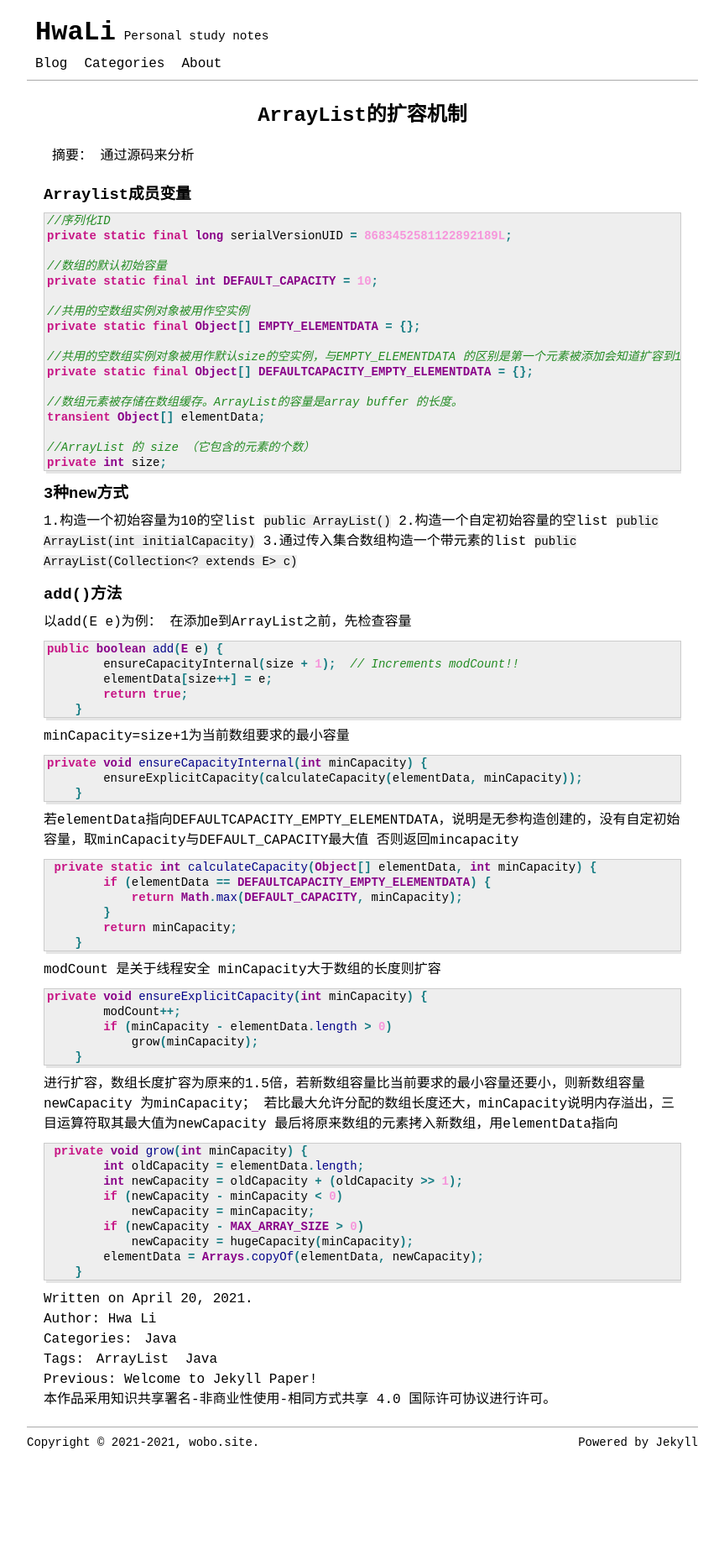
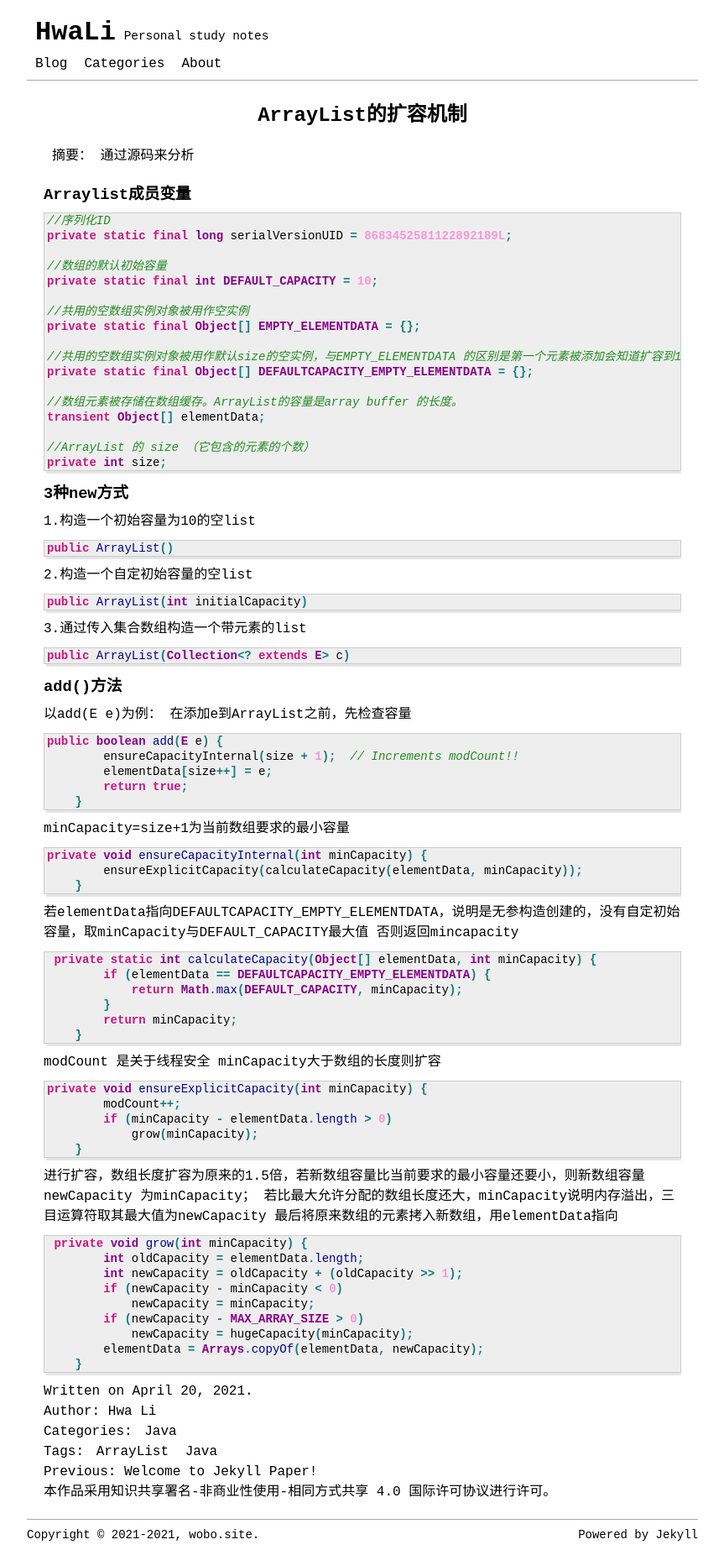
Before and after one commit to hualiy/hualiy.github.io, a Jekyll site: the page built from _posts/Java/2021-04-20-arraylist-resize.md, in a window 1280 px wide. Shown: the whole page at 84% size, without its empty margins (208-1071 px from the left). Built offline with Jekyll 4.4.1, drawn with Linux system fonts in a browser that asks for light colours; comment, search, counter and statistics services are not loaded; before the commit the page ends 1736 px from its top, so only the background shows below that.

Commit message:
Update 2021-04-20-arraylist-resize.md

````diff
--- a/_posts/Java/2021-04-20-arraylist-resize.md
+++ b/_posts/Java/2021-04-20-arraylist-resize.md
@@ -32,11 +32,17 @@ private int size;
 ### 3种new方式
 
 1.构造一个初始容量为10的空list
-`public ArrayList()`
+```java
+public ArrayList()
+```
 2.构造一个自定初始容量的空list
-`public ArrayList(int initialCapacity)`
+```java
+public ArrayList(int initialCapacity)
+```
 3.通过传入集合数组构造一个带元素的list
-`public ArrayList(Collection<? extends E> c) `
+```java
+public ArrayList(Collection<? extends E> c)
+```
 
 
 ### add()方法
````
